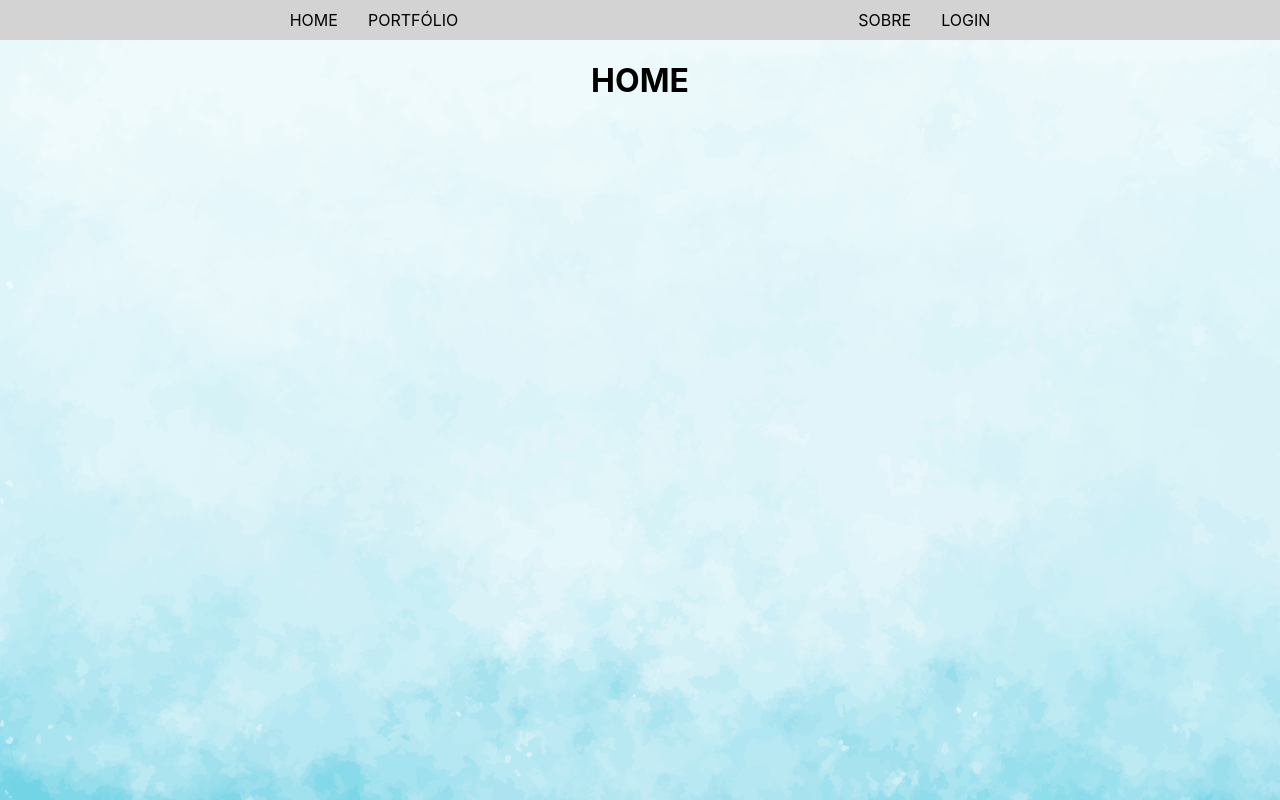
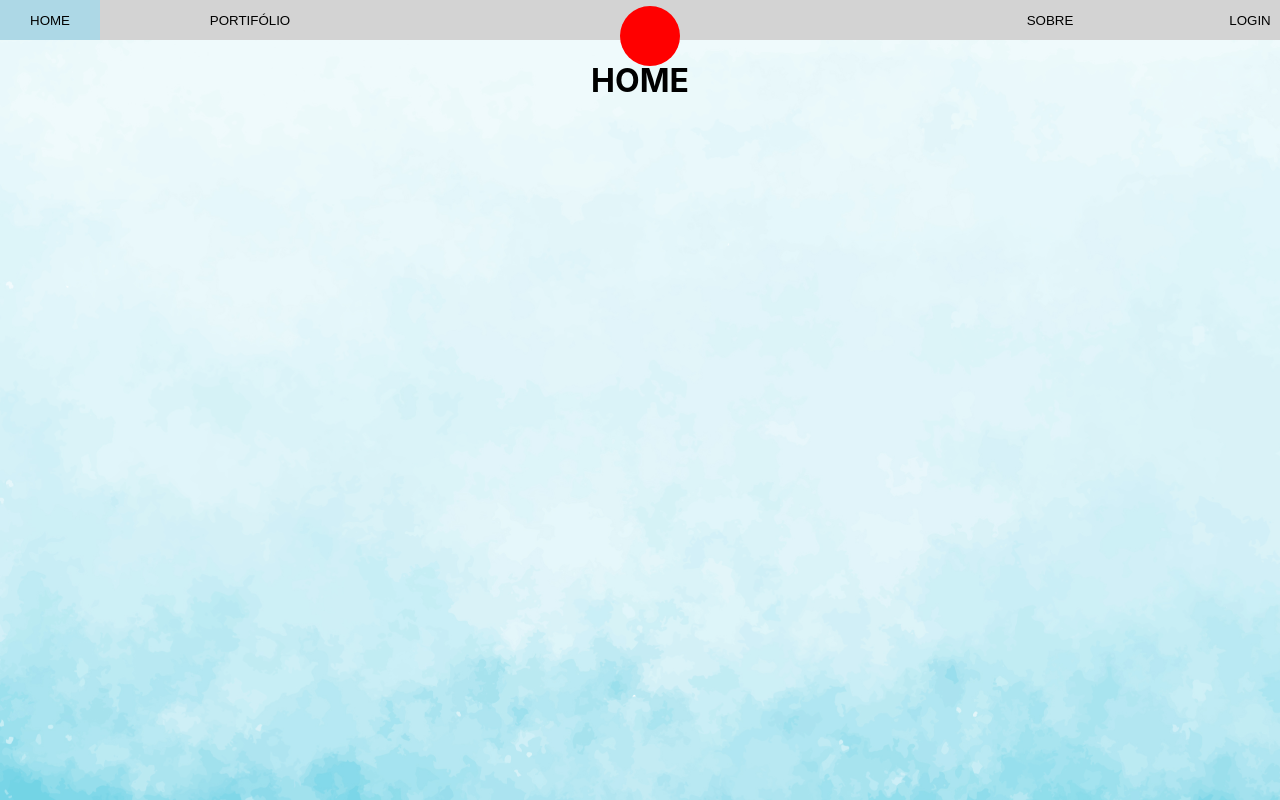
Before and after one commit to ThattoDev/AcessoDev-Front, a React (Create React App) app: page / in a window 1280 px wide. Built offline with nearby package versions, Linux system fonts and the light colour scheme; the HTML template or start-up script is replaced by a standard one.

Commit message:
Estilização da navBar e Home.

```diff
--- a/src/components/Header/style.jsx
+++ b/src/components/Header/style.jsx
@@ -1,50 +1,64 @@
 import styled from 'styled-components';
 
 export const Header = styled.div`
-    display: flex;
-    flex-direction: row;
-    justify-content: center;
-    align-items: center;
-    padding-block: 20px;
-    background-color: lightGray;
+  display: flex;
+  flex-direction: row;
+  justify-content: center;
+  align-items: center;
+  padding-block: 20px;
+  background-color: lightgrey;
+`;
+
+export const ContainerNavbar = styled.div`
+  position: fixed;
+  width: 100%;
+  display: flex;
+  flex-direction: row;
+`;
+
+export const ButtonNav = styled.button`
+  width: 100px;
+  height: 40px;
+  border: none;
+  background-color: lightgrey;
+  gap: 100px;
+  cursor: pointer;
+
+  :hover{
+    background-color: lightblue;
+
+  }
 `;
 
 export const ContainerLogo = styled.div`
-  margin-left: 200px;
-  margin-right: 200px;
+  display: flex;
+  justify-content: center;
+  align-itens: center;
+  margin: 0 350px
+
 `;
 
-export const ContainerNavbar = styled.div`
-  display: none;
-  position: fixed;
-  z-index: 4;
-  @media (min-width: 1024px){
-    display: block;
-  }
-`;
-
-export const NavbarTopDiv = styled.div`
-  width: 100%;
-  height: 90px;
-  display: none;
-  display: flex;
-  flex-direction: row;
-  align-items: center;
-  margin-right: 20px;
-  margin: auto;
-  list-style: none;
-`;
-
-export const NavBarDireito = styled.div`
-  Justify-content: flex-end;
-  display: flex;
-  flex-direction: row;
-  gap: 30px;
+export const P = styled.p`
+  width: 60px;
+  height: 60px;
+  background-color: red;
+  color: red;
+  border-radius: 50%;
+  position: absolute;
+  justify-content: center;
+  top: -10px;
 `;
 
 export const NavBarEsquerdo = styled.div`
   Justify-content: start;
+  flex-direction: row;
+  gap: 100px;
   display: flex;
+`;
+
+export const NavBarDireito = styled.div`
+  Justify-content: end;
   flex-direction: row;
-  gap: 30px;
+  gap: 100px;
+  display: flex;
 `;
--- a/src/screens/Home/index.jsx
+++ b/src/screens/Home/index.jsx
@@ -3,10 +3,11 @@ import React from "react";
 import { ContainerLogo,
     ContainerNavbar,
     Header,
-    NavbarTopDiv,
     NavBarEsquerdo,
-    NavBarDireito } from "../../components/Header/style";
-    import {logoCentral} from "../../assets/691.png"
+    NavBarDireito,
+    ButtonNav,
+    P} from "../../components/Header/style";
+    // import logoCentral from "../../assets/691.png"
 // import { useNavigate } from "react-router-dom";
 
 export const Home = () => {
@@ -21,25 +22,22 @@ export const Home = () => {
         <>
             <Header>
                 <ContainerNavbar>
-                    <NavbarTopDiv>
-                        <NavBarEsquerdo>
-                            <li>HOME</li>
-                            <li>PORTFÓLIO</li>
-                        </NavBarEsquerdo>
-                        <ContainerLogo>
-                        <div className="d-flex justify-content-between">
-                            <img src={logoCentral} alt="" />
-                        </div>
-                        </ContainerLogo>
-                        <NavBarDireito>
-                            <li>SOBRE</li>
-                            <li>LOGIN</li>
-                        </NavBarDireito>
-                    </NavbarTopDiv>
+                    <NavBarEsquerdo>
+                        <ButtonNav>HOME</ButtonNav>
+                        <ButtonNav>PORTIFÓLIO</ButtonNav>
+                    </NavBarEsquerdo>
+                    <ContainerLogo className="d-flex justify-content-between">
+                            <P>oi</P>
+                    </ContainerLogo>
+                    <NavBarDireito>
+                        <ButtonNav>SOBRE</ButtonNav>
+                        <ButtonNav>LOGIN</ButtonNav>
+                    </NavBarDireito>
                 </ContainerNavbar>
             </Header>
             <h1>HOME</h1>
 
+
         </>
     )
 }
```
Also changed, not shown: src/screens/Home/index.css (deleted), src/screens/Home/style.css (added).
